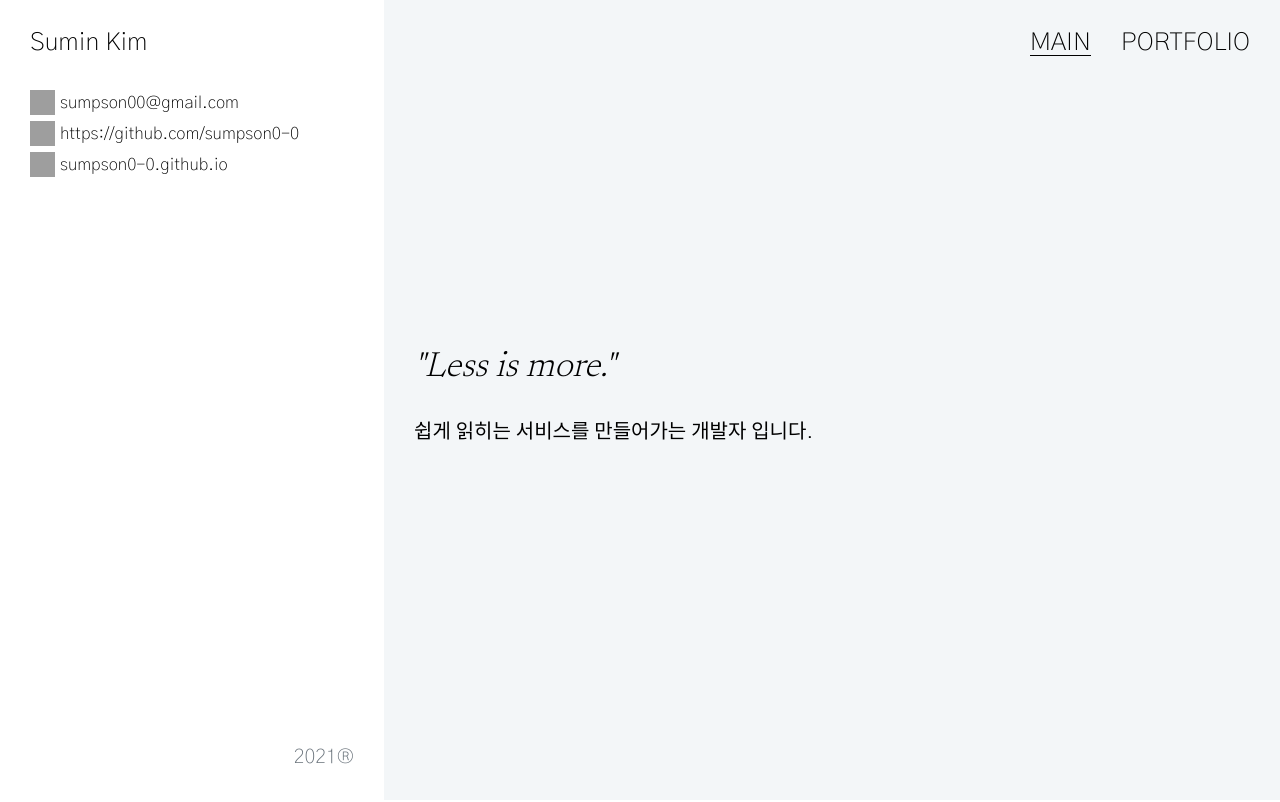
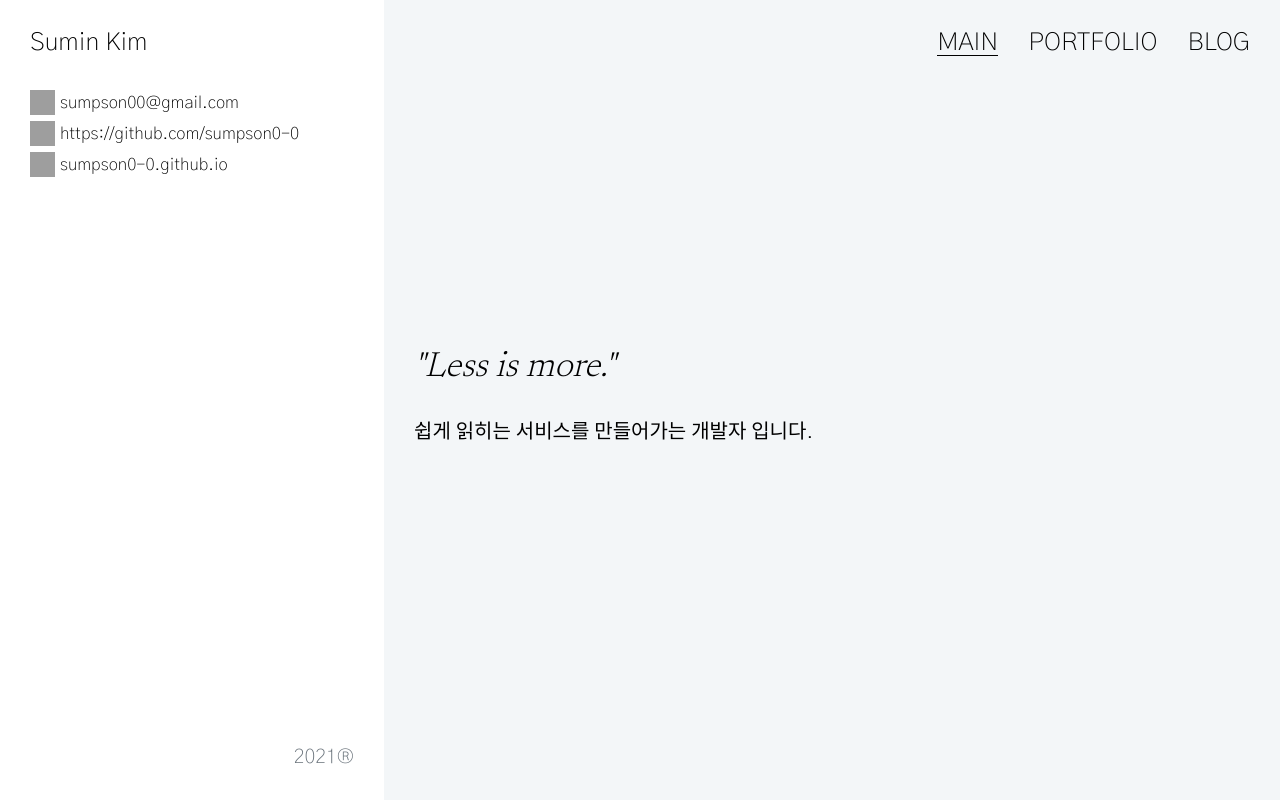
Before and after one commit to sum-in-e/personal_web, a React (Create React App) app: page / in a window 1280 px wide. Shown: the top 802 px of the page. Built offline with nearby package versions, Linux system fonts and the light colour scheme; grey boxes are pictures that could not be loaded.

Commit message:
Resume 페이지 추가

```diff
--- /dev/null
+++ b/src/Pages/Resume.js
@@ -0,0 +1,19 @@
+import React from 'react';
+import styled from 'styled-components';
+import Navigation from '../components/Navigation';
+
+const Resume = () => (
+	<Container>
+		<Navigation />
+	</Container>
+);
+
+const Container = styled.main`
+	overflow-y: scroll;
+	width: 70%;
+	height: 100vh;
+	padding: 30px;
+	background-color: #f3f6f8;
+`;
+
+export default Resume;
--- a/src/Router.js
+++ b/src/Router.js
@@ -3,6 +3,7 @@ import { HashRouter as Router, Route, Redirect, Switch } from 'react-router-dom'
 import Main from './Pages/Main';
 import Portfolio from './Pages/Portfolio';
 import Detail from './Pages/Detail';
+import Resume from './Pages/Resume';
 
 const MyRouter = () => (
 	<Router>
@@ -17,6 +18,9 @@ const MyRouter = () => (
 				<Route path="/portfolio">
 					<Portfolio />
 				</Route>
+				<Route path="/private/resume">
+					<Resume />
+				</Route>
 				<Redirect from="*" to="/" />
 			</Switch>
 		</>
--- a/src/components/Navigation.js
+++ b/src/components/Navigation.js
@@ -21,6 +21,18 @@ const Navigation = () => {
 				<Li isPainting={location.pathname.includes('portfolio')}>
 					<GoToLink to="/portfolio">PORTFOLIO</GoToLink>
 				</Li>
+				<Li>
+					<a href="https://sumpson0-0.github.io" target="blank">
+						BLOG
+					</a>
+				</Li>
+				{location.pathname.includes('resume') ? (
+					<Li isPainting={location.pathname.includes('resume')}>
+						<GoToLink to="/private/resume">RESUME</GoToLink>
+					</Li>
+				) : (
+					''
+				)}
 			</Ul>
 		</Container>
 	);
```
